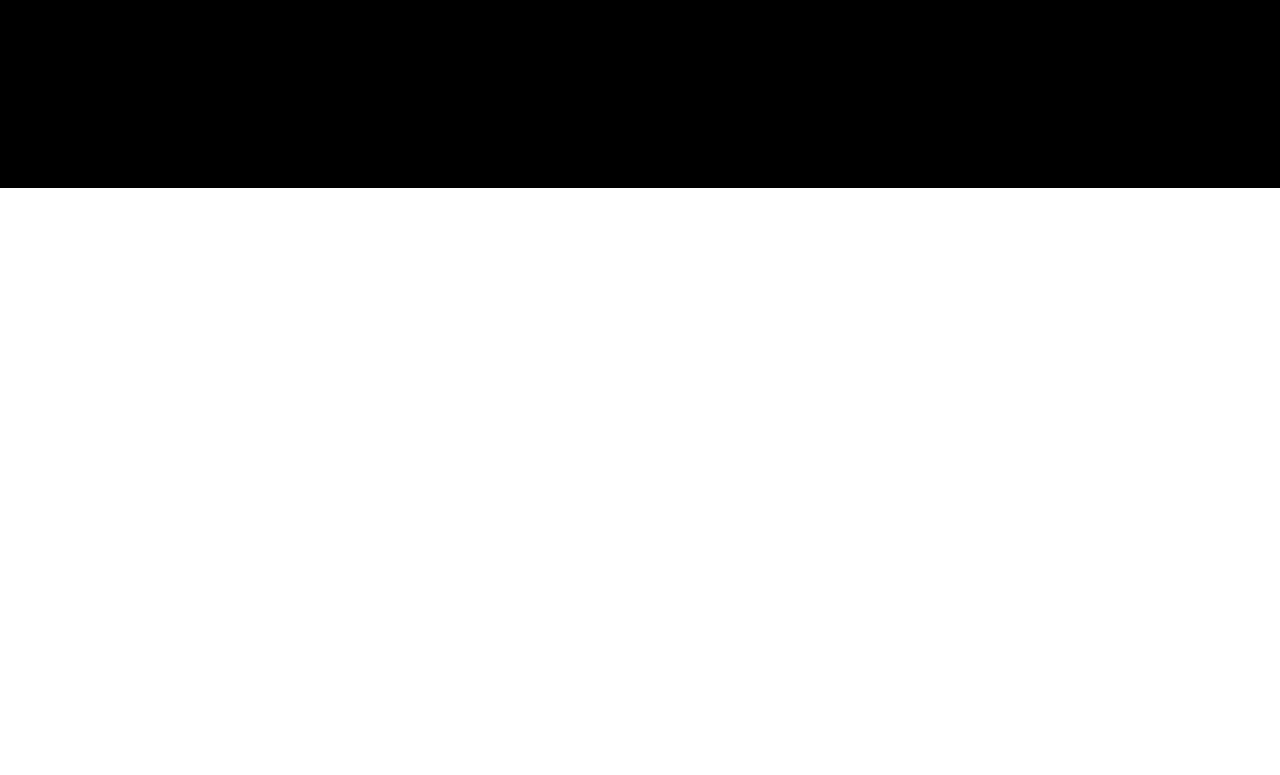
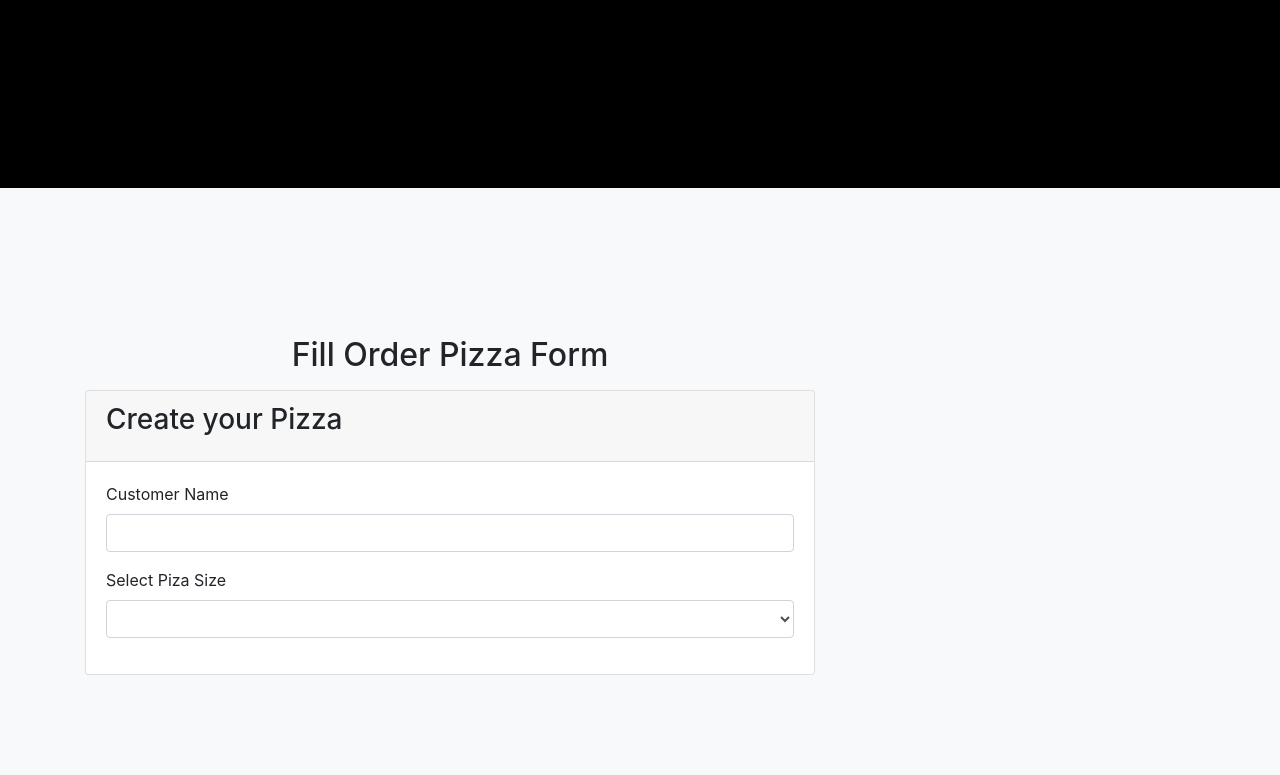
Before and after one commit to IngabireTina/IngabirePizza, a plain HTML site: page order.html in a window 1280 px wide. Shown: the part 452-1227 px from the top of the page. Before the commit the page ends 800 px from the top, so only its background shows below. Drawn offline with nearby package versions, Linux system fonts and the light colour scheme.

Commit message:
added the order form with customer names and pizza size fiels

```diff
--- a/order.html
+++ b/order.html
@@ -1,27 +1,29 @@
 <!DOCTYPE html>
 <html lang="en">
    <head>
-       <meta charset-"UTF-8">
+       <meta charset="UTF-8">
        <meta name="viewport" content="width=device-width, initial-scale=1.0">
        <title>INGABIRE Clementine Portfolio</title>
        <link rel="preconnect" href="https://fonts.gstatic.com">
        <link href="https://fonts.googleapis.com/css2?family=Roboto:ital,wght@1,900&display=swap" rel="stylesheet">
+
+       <link rel="stylesheet" href="css/bootstrap.css">
        <link rel="stylesheet" href="css/styles.css">
-
 
        <script src="https://kit.fontawesome.com/a076d05399.js"></script>
        <script src="https://code.jquery.com/jquery-3.5.1.min.js"></script>
-
+       <script src="js/jquery-3.5.1.js"></script>
+       <script src="js/scripts.js"></script>
 
    </head>
    <body>
       <nav class="navbar">
           <div class="max-width">
               <div class="logo">
-                 <a href="#"><strong>Ing</strong><em>PIZZA<span>shop</span></em></a>
+                 <a href="index.html"><strong>Ing</strong><em>PIZZA<span>shop</span></em></a>
               </div>
               <ul class="menu">
-                 <li><a href="#home">Home</a></li>
+                 <li><a href="index.html">Home</a></li>
                  <li><a href="#about">About</a></li>
                  <li><a href="#contact">Contact</a></li>
                  <li><a href="order.html">Make order</a></li>
@@ -44,6 +46,47 @@
              </div>
          </div>
       </section>
+      <section id="order-form" class="bg-light">
+         <div class="container">
+            <div class="row">
+                <div class="col-md-8">
+                   <div class="order-title pt-5 pb-2">
+                      <h2 class="text-center"> Fill Order Pizza Form</h2>
+                   </div>
+                   <div class="card">
+                      <div class="card-header">
+                         <div class="card-title">
+                             <h3>Create your Pizza</h3>
+                         </div>
+                      </div>
+                      <div class="card-body">
+                         <div class="card-form">
+                            <form id="order-form">
+                               <div id="new-order">
+                                  <div class="form-group">
+                                      <label for="pizza-name">Customer Name
+                                      </label>
+                                      <input id="pizza-name" type="text" class="form-control">
+
+                                  </div>
+
+                                  <div class="form-group">
+                                     <label for="pizza-size"> Select Piza Size
+                                     </label>
+                                     <select name="pizza-size" id="pizza-size" class="form-control">
+                                        <option></option>
+                                     </select>
+                                  </div>
+                               </div>
+                            </form>
+                         </div>
+                      </div>
+                   </div>
+                </div>
+            </div>
+         </div>
+
+      </section>
 
 
 
```
Also changed, not shown: index.html (+6 -5 lines).
